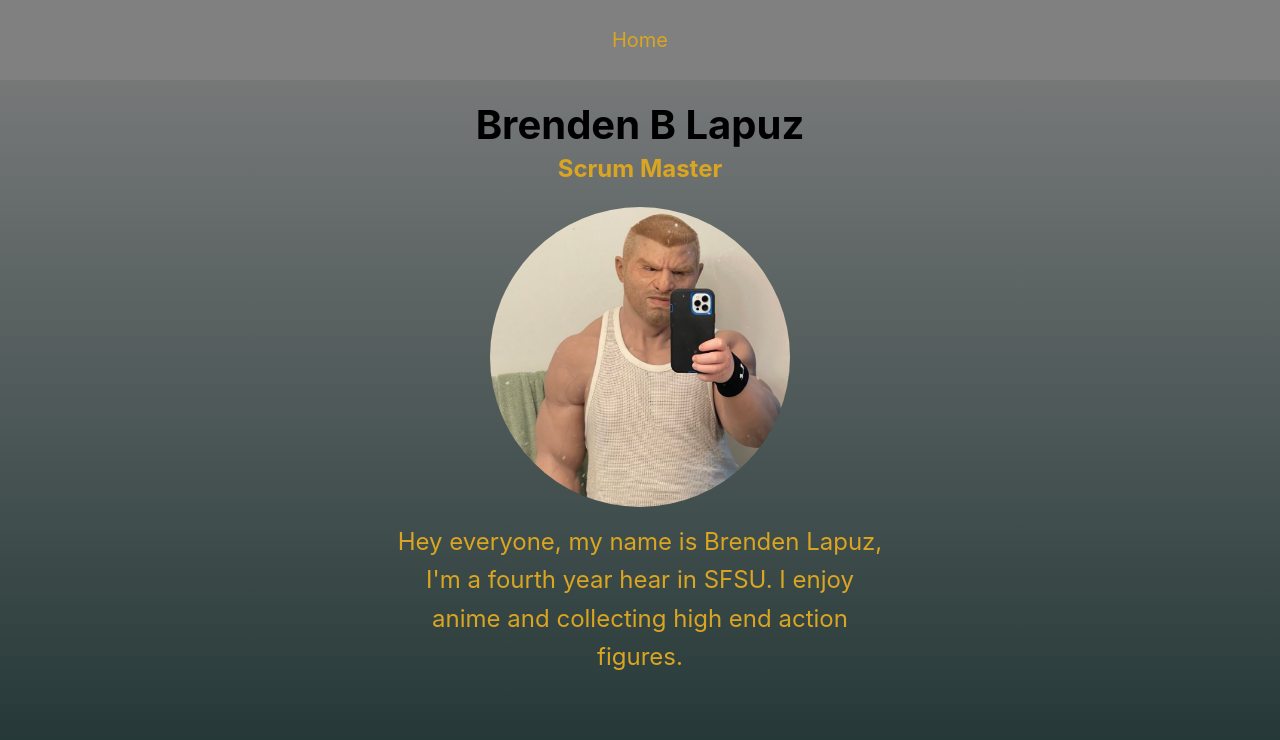
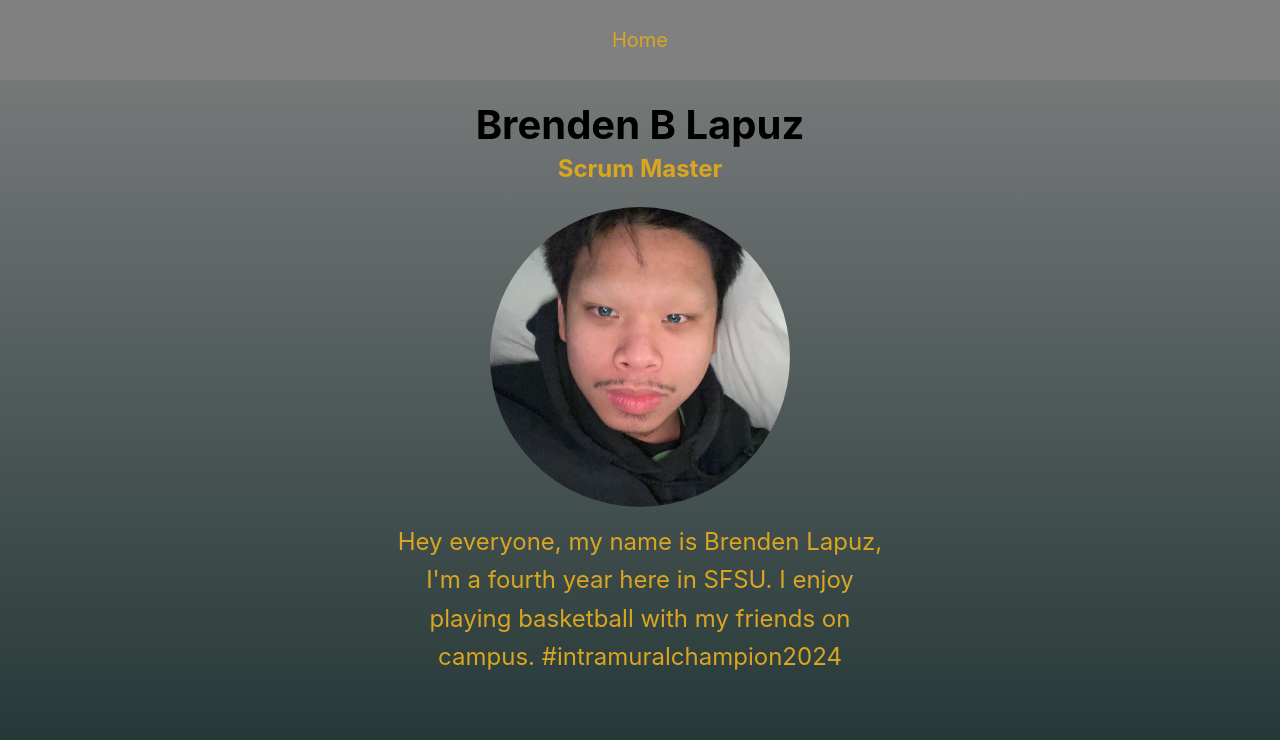
Before and after one commit to nguyenkkent/StuddyBuddy-Individual, a React (Create React App) app in the folder application/frontend/: page /brenden in a window 1280 px wide. Shown: the top 740 px of the page. Built offline with nearby package versions, Linux system fonts and the light colour scheme.

Commit message:
Bio and png added

```diff
--- a/application/frontend/src/components/Brenden.js
+++ b/application/frontend/src/components/Brenden.js
@@ -9,10 +9,10 @@ function Brenden() {
         <h2 className='team-member-role'>
             Scrum Master
         </h2>
-            <img className='team-member-image' src="/test.jpg" alt="Brenden" />
+            <img className='team-member-image' src="/bren.JPG" alt="Brenden" />
         <p className='team-member-bio'>
-        Hey everyone, my name is Brenden Lapuz, I'm a fourth year hear in SFSU.
-            I enjoy anime and collecting high end action figures.        </p>
+        Hey everyone, my name is Brenden Lapuz, I'm a fourth year here in SFSU.
+        I enjoy playing basketball with my friends on campus. #intramuralchampion2024        </p>
     </div>
   );
 }
```
Also changed, not shown: application/frontend/public/bren.JPG (added).
